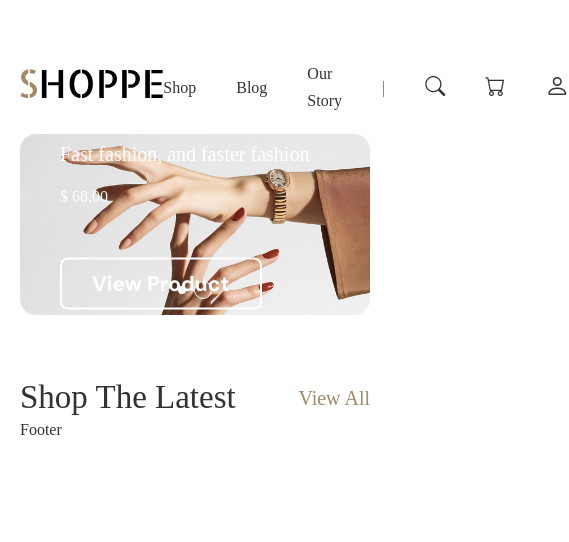
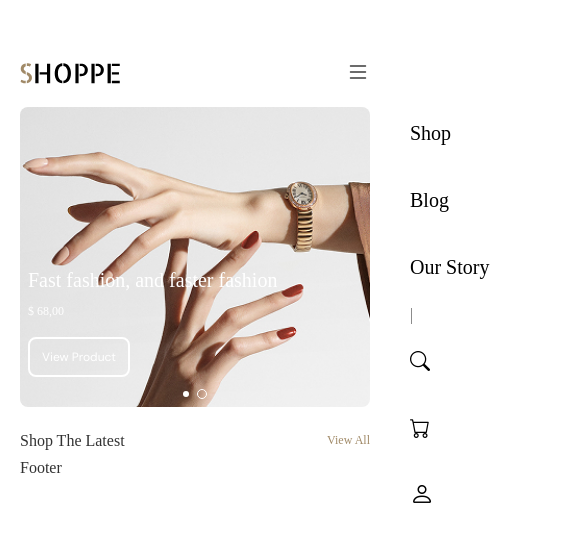
Before and after one commit to yyeonkim/ureca-shop, a React (Vite) app: page / in a window 390 px wide. Shown: the top 542 px of the page, 569 px wide, since content can reach past the window. Built offline with nearby package versions, Linux system fonts and the light colour scheme.

Commit message:
style: 250414 스타일링

```diff
--- a/src/components/layout/Header.jsx
+++ b/src/components/layout/Header.jsx
@@ -1,40 +1,62 @@
 import styles from "@/styles/Header.module.css";
+import { useState } from "react";
 import { NavLink } from "react-router";
 
-const navLinkClassName = ({ isActive }) => (isActive ? styles.active : "");
+function Header() {
+  const [isOpen, setIsOpen] = useState(false);
 
-function Header() {
+  const textLinkClassName = ({ isActive }) =>
+    (isActive ? styles.active : "") + ` ${!isOpen && "h5"}`;
+
+  const IconLinkClassName = ({ isActive }) =>
+    (isActive ? styles.active : "") + ` ${!isOpen && "h5"}`;
+
   return (
-    <header className={`mw ${styles.hd}`}>
-      <nav>
+    <header className={`mw ${styles.main}`}>
       <h1>
         <NavLink to="/">
           <img src="/logo.svg" alt="SHOPPE" />
         </NavLink>
       </h1>
 
-        <div>
-          <NavLink className={navLinkClassName + " h5"} to="/shop">
+      <nav className={`${styles.gnb} ${isOpen && styles.open}`}>
+        {isOpen && (
+          <NavLink className={textLinkClassName} to="/">
+            Home
+          </NavLink>
+        )}
+        <NavLink className={textLinkClassName} to="/shop">
           Shop
         </NavLink>
-          <NavLink className={navLinkClassName + " h5"} to="/blog">
+        <NavLink className={textLinkClassName} to="/blog">
           Blog
         </NavLink>
-          <NavLink className={navLinkClassName + " h5"} to="/about">
-            Our Story
+        <NavLink className={textLinkClassName} to="/about">
+          {isOpen ? "About" : "Our Story"}
         </NavLink>
-          <span>|</span>
-          <NavLink className={navLinkClassName} to="/search">
-            <i class="bi bi-search"></i>
+        {!isOpen && <span>|</span>}
+        <NavLink className={IconLinkClassName} to="/search">
+          {isOpen ? "Search" : <i class="bi bi-search" />}
         </NavLink>
-          <NavLink className={navLinkClassName} to="/cart">
-            <i class="bi bi-cart"></i>
+        {!isOpen && (
+          <NavLink className={IconLinkClassName} to="/cart">
+            <i class="bi bi-cart" />
           </NavLink>
-          <NavLink className={navLinkClassName} to="/mypage">
-            <i class="bi bi-person"></i>
+        )}
+        {isOpen && <hr />}
+        <NavLink className={IconLinkClassName} to="/mypage">
+          <i class={`bi bi-person ${styles.person}`} />
+          {isOpen && <span>My account</span>}
         </NavLink>
-        </div>
       </nav>
+
+      {isOpen ? (
+        // 닫기 아이콘
+        <i class="bi bi-x-lg" onClick={() => setIsOpen(false)} />
+      ) : (
+        // 햄버거 아이콘
+        <i class={`bi bi-list ${styles.hamburger}`} onClick={() => setIsOpen(true)} />
+      )}
     </header>
   );
 }
--- a/src/index.css
+++ b/src/index.css
@@ -16,6 +16,29 @@
   --light-gray-light: #d8d8d8;
   --light-light-gray-light: #efefef;
   --light-white-light: #ffffff;
+
+  /* Fonts */
+  --heading1-size: 3.3rem;
+  --heading2-size: 2.6rem;
+  --heading3-size: 2rem;
+  --heading4-size: 2rem;
+  --heading5-size: 1.6rem;
+  --body-large-size: 1.6rem;
+  --body-medium-size: 1.4rem;
+  --body-small-size: 1.2rem;
+  --heading2-line-height: 3.5rem;
+  --heading3-line-height: 2.6rem;
+  --heading4-line-height: 2rem;
+  --heading5-line-height: 2.7rem;
+  --body-line-height: 2rem;
+  --heading1-weight: 500;
+  --heading2-weight: 400;
+  --heading3-weight: 400;
+  --heading4-weight: 500;
+  --heading5-weight: 400;
+  --body-large-weight: 600;
+  --body-medium-weight: 400;
+  --body-small-weight: 400;
 
   font-size: 10px;
   box-sizing: border-box;
@@ -42,76 +65,6 @@ button {
   border: none;
 }
 
-/* Fonts */
-h1,
-.h1 {
-  font-size: 3.3rem;
-  font-weight: 500;
-  line-height: normal;
-}
-
-h2,
-.h2 {
-  font-size: 2.6rem;
-  font-weight: 400;
-  line-height: 3.5rem;
-}
-
-h3,
-.h3 {
-  font-size: 2rem;
-  font-weight: 400;
-  line-height: 2.6rem;
-}
-
-h4,
-.h4 {
-  font-size: 2rem;
-  font-weight: 500;
-  line-height: 2rem;
-}
-
-h5,
-.h5 {
-  font-size: 1.6rem;
-  font-weight: 400;
-  line-height: 2.7rem;
-}
-
-.text-large16 {
-  font-weight: 700;
-}
-
-.text-medium14 {
-  font-size: 1.4rem;
-}
-
-.text-small12 {
-  font-size: 1.2rem;
-  line-height: 2em;
-}
-
-/* Mobile fonts */
-@media (max-width: 768px) {
-  h1 {
-    font-size: 2rem;
-    font-weight: 400;
-    line-height: 2.6rem;
-  }
-
-  h2 {
-    font-size: 1.6rem;
-    font-weight: 400;
-    line-height: 2.7rem;
-  }
-
-  h3 {
-    font-size: 1.4rem;
-    font-weight: 400;
-    line-height: normal;
-  }
-}
-
 .mw {
   max-width: 1288px;
   width: calc(100% - 40px);
@@ -132,13 +85,6 @@ h5,
   align-items: center;
 }
 
-.swiper-slide img {
-  display: block;
-  width: 100%;
-  height: 100%;
-  object-fit: cover;
-}
-
 .swiper-pagination {
   display: flex;
   align-items: center;
@@ -157,3 +103,19 @@ h5,
   height: 1.6rem;
   border: 1px solid white;
 }
+
+@media (max-width: 768px) {
+  .swiper-pagination {
+    margin-bottom: 0;
+  }
+
+  .swiper-pagination-bullet {
+    width: 0.6rem;
+    height: 0.6rem;
+  }
+
+  .swiper-pagination-bullet-active {
+    width: 0.8rem;
+    height: 0.8rem;
+  }
+}
--- a/src/routes/pages/MainPage.jsx
+++ b/src/routes/pages/MainPage.jsx
@@ -1,15 +1,17 @@
+import MainButton from "@/components/MainButton.jsx";
 import styles from "@/styles/Main.module.css";
 import { Autoplay, Navigation, Pagination } from "swiper/modules";
 import { Swiper, SwiperSlide } from "swiper/react";
-import MainButton from "../../components/MainButton.jsx";
 
 const slideImgs = [
   {
     src: "/slides/slide1.jpg",
+    srcSet: "/slides/slide1-mobile.jpg",
     alt: "Gold big hoops",
   },
   {
     src: "/slides/slide2.jpg",
+    srcSet: "/slides/slide2-mobile.jpg",
     alt: "Fast fashion, and faster fashion",
   },
 ];
@@ -33,10 +35,14 @@ export default function MainPage() {
       >
         {slideImgs.map((slide) => (
           <SwiperSlide>
-            <img src={slide.src} alt={slide.alt} />
+            <picture className={styles.swiperPicture}>
+              {/* Mobile */}
+              <source srcset={slide.srcSet} m media="(max-width: 768px)" />
+              <img src={slide.src} alt={slide.alt} />
+            </picture>
             <div className={styles.slideContent}>
-              <h1>{slide.alt}</h1>
-              <h2>$ 68,00</h2>
+              <h2>{slide.alt}</h2>
+              <h3>$ 68,00</h3>
               <MainButton>View Product</MainButton>
             </div>
           </SwiperSlide>
@@ -45,10 +51,10 @@ export default function MainPage() {
 
       <section className={styles.shopSection}>
         <div>
-          <h2 className="h1">Shop The Latest</h2>
-          <h4>
+          <h2>Shop The Latest</h2>
+          <span>
             <a href="/shop">View All</a>
-          </h4>
+          </span>
         </div>
       </section>
     </>
--- a/src/styles/Header.module.css
+++ b/src/styles/Header.module.css
@@ -1,46 +1,105 @@
-.hd nav {
+.main {
   display: flex;
   align-items: center;
   justify-content: space-between;
   padding-top: 4rem;
 }
 
-.hd nav h1 img {
+.main > i {
+  display: none;
+}
+
+h1 img {
   height: 3rem;
   width: auto;
 }
 
-.hd nav > div {
+a {
+  display: flex;
+  align-items: center;
+  font-size: var(--heading5-size);
+  font-weight: var(--heading5-weight);
+}
+
+.gnb {
   display: flex;
   align-items: center;
   gap: 4rem;
 }
 
-.hd nav > div span {
+.gnb > span {
   color: #707070;
 }
 
-/* NavLink */
-.hd nav > div a {
-  display: flex;
-  align-items: center;
+.gnb a {
   padding: 2rem 0;
+  color: var(--light-black-light);
 }
 
-.hd nav > div a:hover {
+.gnb a:hover {
   color: #9e9e9e;
 }
 
+.gnb .active {
+  border-bottom: 2px solid black;
+}
+
 /* icon */
-.hd nav > div a i {
+.gnb i {
   font-size: 2rem;
 }
 
-/* user icon */
-.hd nav > div a:last-of-type i {
+.gnb .person {
   font-size: 2.4rem;
 }
 
-.hd nav .active {
-  border-bottom: 2px solid black;
+@media (max-width: 768px) {
+  .main > i {
+    display: block;
+    padding: 2rem 0;
+    font-size: 2rem;
+    cursor: pointer;
+  }
+
+  .main .hamburger {
+    font-size: 2.4rem;
+  }
+
+  h1 img {
+    width: 10rem;
+    height: auto;
+  }
+
+  .gnb {
+    position: fixed;
+    inset: 0;
+    top: 10rem;
+    background-color: white;
+    flex-direction: column;
+    z-index: 10;
+    gap: 0;
+    align-items: start;
+    transform: translateX(100%);
+    padding: 0 2rem;
+    transition: transform 0.1s ease-out;
+  }
+
+  .gnb.open {
+    transform: translateX(0);
+  }
+
+  .gnb a {
+    gap: 0.4rem;
+    font-size: var(--heading3-size);
+    font-weight: var(--heading3-weight);
+  }
+
+  .gnb .active {
+    border-bottom: none;
+  }
+
+  hr {
+    width: 100%;
+    border-top: 1px solid var(--light-gray-light);
+  }
 }
--- a/src/styles/Main.module.css
+++ b/src/styles/Main.module.css
@@ -8,9 +8,19 @@
 /* swiper-slide */
 .swiper > div:first-of-type > div {
   position: relative;
-  aspect-ratio: 624 / 323;
   border-radius: 1.6rem;
   overflow: hidden;
+  aspect-ratio: 624 / 323;
+}
+
+.swiperPicture {
+  width: 100%;
+  height: 100%;
+}
+
+.swiperPicture img {
+  width: 100%;
+  object-fit: cover;
 }
 
 .slideContent {
@@ -22,16 +32,29 @@
   color: var(--light-white-light);
 }
 
-.slideContent h1 {
-  margin-bottom: 1.6rem;
+.slideContent h2 {
+  font-size: var(--heading1-size);
+  font-weight: var(--heading1-weight);
+  margin-bottom: 1.8rem;
+}
+
+.slideContent h3 {
+  font-size: var(--heading2-size);
+  font-weight: var(--heading2-weight);
 }
 
 .slideContent button {
   margin-top: 4.8rem;
 }
 
+/* shop section */
 .shopSection {
   margin-top: 6.4rem;
+}
+
+.shopSection h2 {
+  font-size: var(--heading1-size);
+  font-weight: var(--heading1-weight);
 }
 
 .shopSection > div:first-of-type {
@@ -40,6 +63,67 @@
   justify-content: space-between;
 }
 
-.shopSection > div:first-of-type h4 {
+.shopSection > div:first-of-type span {
+  font-size: var(--heading4-size);
+  font-weight: var(--heading4-weight);
   color: var(--light-accent-light);
 }
+
+@media (max-width: 768px) {
+  /* swiper-slide */
+  .swiper > div:first-of-type > div {
+    border-radius: 0.8rem;
+    aspect-ratio: unset;
+    height: 30rem;
+  }
+
+  .swiperPicture img {
+    width: 100%;
+    height: 100%;
+    object-fit: cover;
+  }
+
+  .slideContent {
+    top: auto;
+    bottom: 3rem;
+    left: 0.8rem;
+    transform: translateY(0);
+  }
+
+  .slideContent h2 {
+    font-size: var(--heading4-size);
+    font-weight: var(--heading4-weight);
+    margin-bottom: 0.4rem;
+  }
+
+  .slideContent h3 {
+    font-size: var(--body-small-size);
+    font-weight: var(--body-small-weight);
+  }
+
+  .slideContent button {
+    margin-top: 1.2rem;
+  }
+
+  /* shop section */
+  .shopSection {
+    margin-top: 2rem;
+  }
+
+  .shopSection h2 {
+    font-size: var(--heading5-size);
+    font-weight: var(--heading5-weight);
+  }
+
+  .shopSection > div:first-of-type {
+    display: flex;
+    align-items: center;
+    justify-content: space-between;
+  }
+
+  .shopSection > div:first-of-type span {
+    font-size: var(--body-small-size);
+    font-weight: var(--body-small-weight);
+    color: var(--light-accent-light);
+  }
+}
--- a/src/styles/MainButton.module.css
+++ b/src/styles/MainButton.module.css
@@ -1,5 +1,5 @@
 .mainButton {
-  font-size: 2.1rem;
+  font-size: var(--heading3-size);
   font-weight: 700;
   color: white;
   border: 2px solid white;
@@ -12,3 +12,11 @@
   background-color: white;
   color: black;
 }
+
+@media (max-width: 768px) {
+  .mainButton {
+    font-size: var(--body-small-size);
+    font-weight: 400;
+    padding: 1rem 1.2rem;
+  }
+}
```
Also changed, not shown: public/slides/slide1-mobile.jpg (added), public/slides/slide2-mobile.jpg (added). Lines whose indentation alone changed are shown as unchanged.
